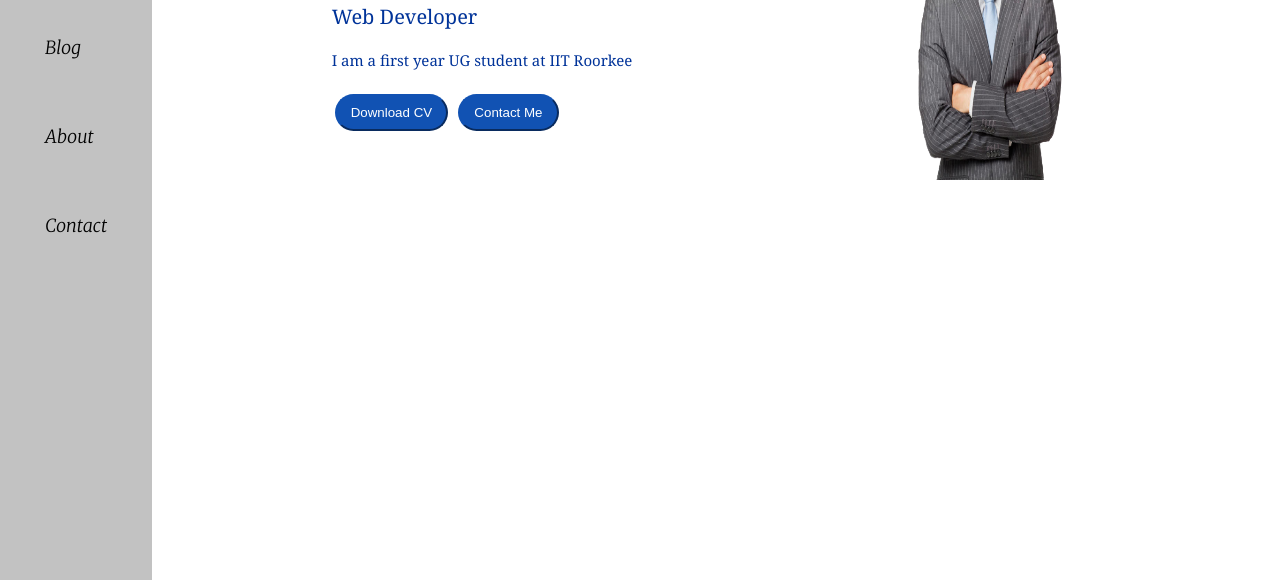
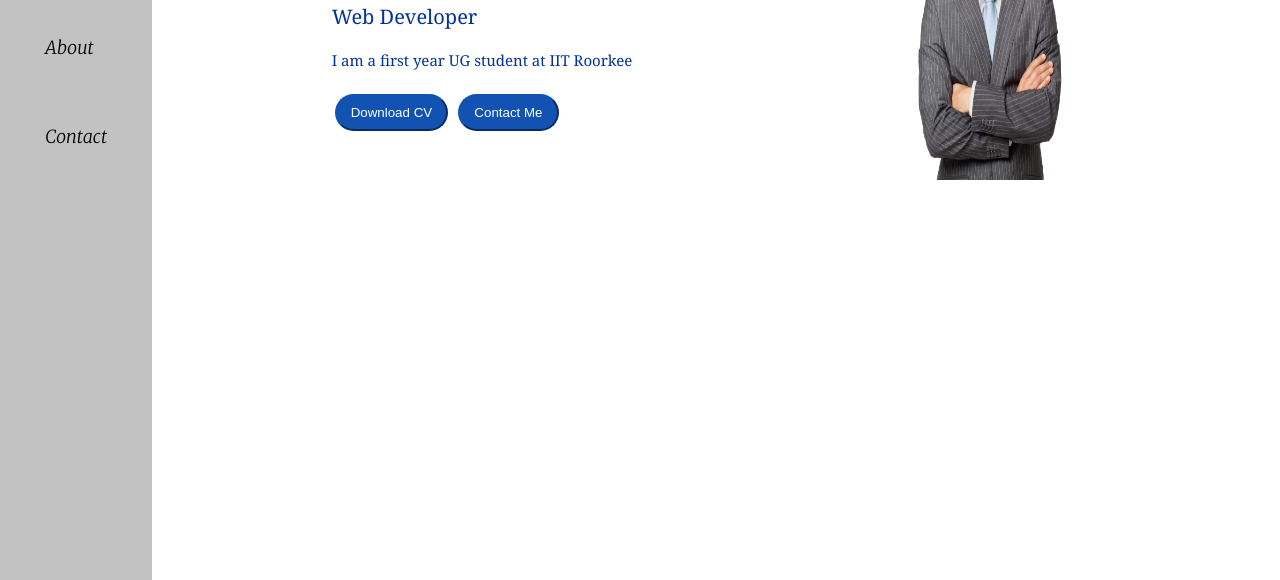
Before and after one commit to AyushDhimanIITR/ayushd, a plain HTML site: page index.html in a window 1280 px wide. Shown: the part 220-800 px from the top of the page. Drawn offline with Linux system fonts and the light colour scheme; files that its build step writes are made by us from their sources; files whose address does not match are found by name.

Commit message:
Update index.html

```diff
--- a/index.html
+++ b/index.html
@@ -17,7 +17,7 @@
               <ul>
                   <li><a href = "/ayush/">Home</li></a>
                   <li><a href = "/ayush/cv.txt" target="_blank">CV</li></a>
-                  <li><a href = "/ayush/blog.html" target="_blank">Blog</li></a>
+<!--                   <li><a href = "/ayush/blog.html" target="_blank">Blog</li></a> -->
                   <li><a href = "/ayush/about.html" target="_blank">About</li></a>
                   <li><a href = "/ayush/contact.html" target="_blank">Contact</li></a>
               </ul>
```
